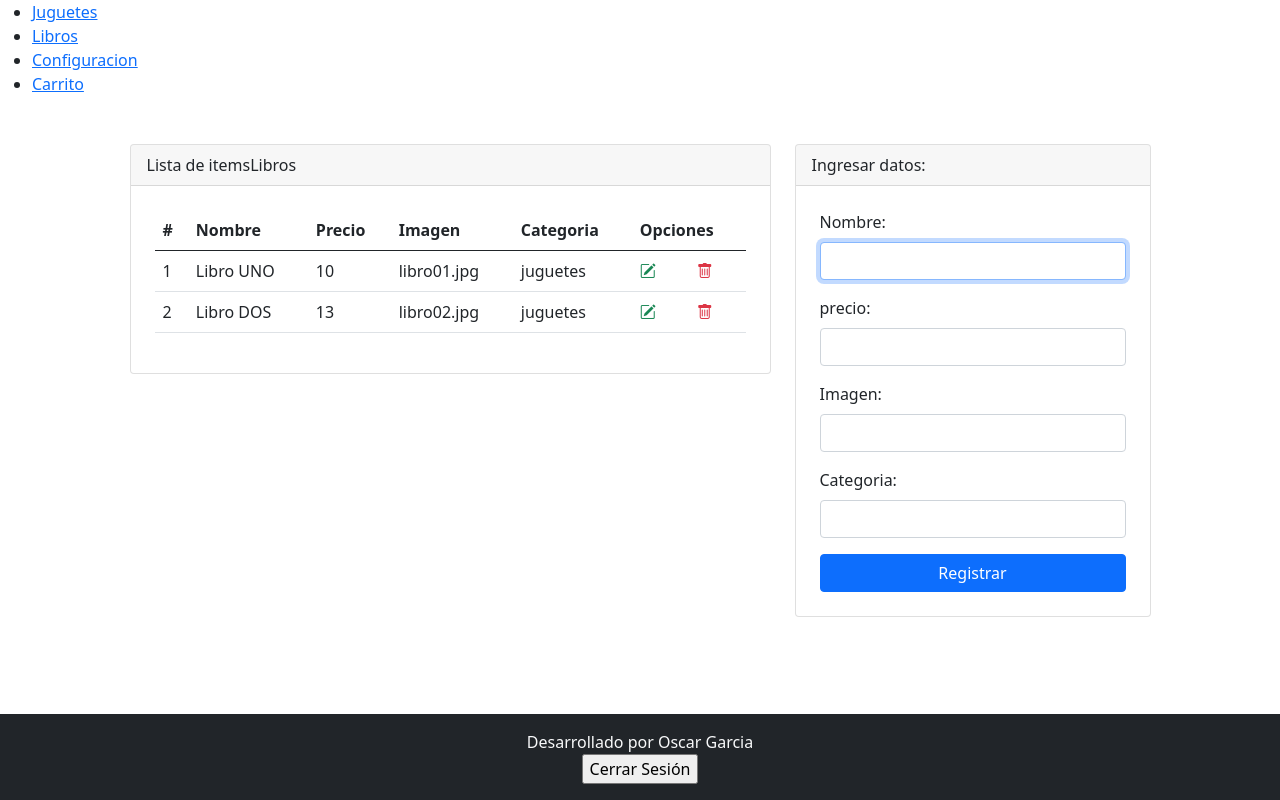
After one commit to oscargargom/BookShop, a PHP site: page /crud/configAdmin.php in a window 1280 px wide. The commit adds this page. Run offline with PHP 8.4, Linux system fonts and the light colour scheme; data comes from the database, SQL or seed files in the repository; a stand-in replaces the project's code that opens the database connection.

Commit message:
CRUD terminado (Frontend provisional)

```diff
--- a/carritoCompra/layout/menu.php
+++ b/carritoCompra/layout/menu.php
@@ -2,6 +2,7 @@
         <ul>
             <li><a href="http://dwes.lan/TiendaLibrosPrincipal/index.php">Juguetes</a></li>
             <li><a href="http://dwes.lan/TiendaLibrosPrincipal/carritoCompra/libros.php">Libros</a></li>
+            <li><a href="http://dwes.lan/TiendaLibrosPrincipal/crud/configAdmin.php">Configuracion</a></li>
             <li class="carrito">
                 <a href="#" class='btn-carrito'>Carrito</a>
                 <div id="carrito-container">
@@ -11,4 +12,4 @@
                 </div>
             </li>
         </ul>
-    </nav>
+</nav>
--- /dev/null
+++ b/crud/configAdmin.php
@@ -0,0 +1,150 @@
+<?php include 'template/header.php' ?>
+
+<?php
+    include_once "model/conexion.php";
+    $sentencia = $bd -> query("select * from items");
+    $itemsLibros = $sentencia->fetchAll(PDO::FETCH_OBJ);
+    //print_r($itemsLibros);
+?>
+
+<div class="container mt-5">
+    <div class="row justify-content-center">
+        <div class="col-md-7">
+            <!-- inicio alerta -->
+            <?php
+                if(isset($_GET['mensaje']) and $_GET['mensaje'] == 'falta'){
+            ?>
+            <div class="alert alert-danger alert-dismissible fade show" role="alert">
+            <strong>Error!</strong> Rellena todos los campos.
+            <button type="button" class="btn-close" data-bs-dismiss="alert" aria-label="Close"></button>
+            </div>
+            <?php
+                }
+            ?>
+
+
+            <?php
+                if(isset($_GET['mensaje']) and $_GET['mensaje'] == 'registrado'){
+            ?>
+            <div class="alert alert-success alert-dismissible fade show" role="alert">
+            <strong>Registrado!</strong> Se agregaron los datos.
+            <button type="button" class="btn-close" data-bs-dismiss="alert" aria-label="Close"></button>
+            </div>
+            <?php
+                }
+            ?>
+
+
+
+            <?php
+                if(isset($_GET['mensaje']) and $_GET['mensaje'] == 'error'){
+            ?>
+            <div class="alert alert-danger alert-dismissible fade show" role="alert">
+            <strong>Error!</strong> Vuelve a intentar.
+            <button type="button" class="btn-close" data-bs-dismiss="alert" aria-label="Close"></button>
+            </div>
+            <?php
+                }
+            ?>
+
+
+
+            <?php
+                if(isset($_GET['mensaje']) and $_GET['mensaje'] == 'editado'){
+            ?>
+            <div class="alert alert-success alert-dismissible fade show" role="alert">
+            <strong>Cambiado!</strong> Los datos fueron actualizados.
+            <button type="button" class="btn-close" data-bs-dismiss="alert" aria-label="Close"></button>
+            </div>
+            <?php
+                }
+            ?>
+
+
+            <?php
+                if(isset($_GET['mensaje']) and $_GET['mensaje'] == 'eliminado'){
+            ?>
+            <div class="alert alert-warning alert-dismissible fade show" role="alert">
+            <strong>Eliminado!</strong> Los datos fueron borrados.
+            <button type="button" class="btn-close" data-bs-dismiss="alert" aria-label="Close"></button>
+            </div>
+            <?php
+                }
+            ?>
+
+            <!-- fin alerta -->
+            <div class="card">
+                <div class="card-header">
+                    Lista de itemsLibros
+                </div>
+                <div class="p-4">
+                    <table class="table align-middle">
+                        <thead>
+                            <tr>
+                                <th scope="col">#</th>
+                                <th scope="col">Nombre</th>
+                                <th scope="col">Precio</th>
+                                <th scope="col">Imagen</th>
+                                <th scope="col">Categoria</th>
+                                <th scope="col" colspan="2">Opciones</th>
+                            </tr>
+                        </thead>
+                        <tbody>
+
+                            <?php
+                                foreach($itemsLibros as $dato){
+                            ?>
+
+                            <tr>
+                                <td scope="row"><?php echo $dato->id; ?></td>
+                                <td><?php echo $dato->nombre; ?></td>
+                                <td><?php echo $dato->precio; ?></td>
+                                <td><?php echo $dato->imagen; ?></td>
+                                <td><?php echo $dato->categoria; ?></td>
+                                <td><a class="text-success" href="editar.php?id=<?php echo $dato->id; ?>"><i class="bi bi-pencil-square"></i></a></td>
+                                <td><a onclick="return confirm('Estas seguro de eliminar?');" class="text-danger" href="eliminar.php?id=<?php echo $dato->id; ?>"><i class="bi bi-trash"></i></a></td>
+                            </tr>
+
+                            <?php
+                                }
+                            ?>
+
+                        </tbody>
+                    </table>
+
+                </div>
+            </div>
+        </div>
+        <div class="col-md-4">
+            <div class="card">
+                <div class="card-header">
+                    Ingresar datos:
+                </div>
+                <form class="p-4" method="POST" action="registrar.php">
+                    <div class="mb-3">
+                        <label class="form-label">Nombre: </label>
+                        <input type="text" class="form-control" name="txtNombre" autofocus required>
+                    </div>
+                    <div class="mb-3">
+                        <label class="form-label">precio: </label>
+                        <input type="number" class="form-control" name="txtPrecio" autofocus required>
+                    </div>
+                    <div class="mb-3">
+                        <label class="form-label">Imagen: </label>
+                        <input type="text" class="form-control" name="txtImagen" autofocus required>
+                    </div>
+                    <div class="mb-3">
+                        <label class="form-label">Categoria: </label>
+                        <input type="text" class="form-control" name="txtCategoria" autofocus required>
+                    </div>
+                    <div class="d-grid">
+                        <input type="hidden" name="oculto" value="1">
+                        <input type="submit" class="btn btn-primary" value="Registrar">
+                    </div>
+                </form>
+            </div>
+        </div>
+    </div>
+</div>
+
+<?php include 'template/footer.php' ?>
--- /dev/null
+++ b/crud/model/conexion.php
@@ -0,0 +1,17 @@
+<?php
+$contrasena = "usuario";
+$usuario = "root";
+$nombre_bd = "tiendaLibros";
+
+try {
+	$bd = new PDO (
+		'mysql:host=dwes.lan;
+		dbname='.$nombre_bd,
+		$usuario,
+		$contrasena,
+		array(PDO::MYSQL_ATTR_INIT_COMMAND => "SET NAMES utf8")
+	);
+} catch (Exception $e) {
+	echo "Problema con la conexion: ".$e->getMessage();
+}
+?>
--- /dev/null
+++ b/crud/template/footer.php
@@ -0,0 +1,17 @@
+<footer class="container-fluid bg-dark fixed-bottom">
+    <div class="row">
+        <div class="col-md text-light text-center py-3">
+            Desarrollado por Oscar Garcia
+            <form action="../cerrarSesion.php" method="POST">
+                <input type="submit" value="Cerrar Sesión" />
+            </form>
+        </div>
+    </div>
+</footer>
+
+<!-- Bootstrap JavaScript Libraries -->
+<script src="https://cdn.jsdelivr.net/npm/@popperjs/core@2.9.2/dist/umd/popper.min.js" integrity="sha384-IQsoLXl5PILFhosVNubq5LC7Qb9DXgDA9i+tQ8Zj3iwWAwPtgFTxbJ8NT4GN1R8p" crossorigin="anonymous"></script>
+<script src="https://cdn.jsdelivr.net/npm/bootstrap@5.0.2/dist/js/bootstrap.min.js" integrity="sha384-cVKIPhGWiC2Al4u+LWgxfKTRIcfu0JTxR+EQDz/bgldoEyl4H0zUF0QKbrJ0EcQF" crossorigin="anonymous"></script>
+</body>
+
+</html>
--- /dev/null
+++ b/crud/template/header.php
@@ -0,0 +1,23 @@
+<!doctype html>
+<html lang="es">
+
+<head>
+    <title>CRUD php y mysql b5</title>
+    <!-- Required meta tags -->
+    <meta charset="utf-8">
+    <meta name="viewport" content="width=device-width, initial-scale=1, shrink-to-fit=no">
+
+    <!-- Bootstrap CSS v5.0.2 -->
+    <link rel="stylesheet" href="https://cdn.jsdelivr.net/npm/bootstrap@5.0.2/dist/css/bootstrap.min.css" integrity="sha384-EVSTQN3/azprG1Anm3QDgpJLIm9Nao0Yz1ztcQTwFspd3yD65VohhpuuCOmLASjC" crossorigin="anonymous">
+
+    <!-- cdn icnonos-->
+    <link rel="stylesheet" href="https://cdn.jsdelivr.net/npm/bootstrap-icons@1.5.0/font/bootstrap-icons.css">
+    <link rel="stylesheet" href="../carritoCompra/css/main.css">
+</head>
+
+<body>
+    <div>
+        <?php
+        include_once('../carritoCompra/layout/menu.php');
+        ?>
+    </div>
```
Also changed, not shown: crud/editar.php (added, +56 -0 lines), crud/editarProceso.php (added, +24 -0 lines), crud/eliminar.php (added, +19 -0 lines), crud/registrar.php (added, +24 -0 lines), crud/scripts.txt (added, +34 -0 lines).
